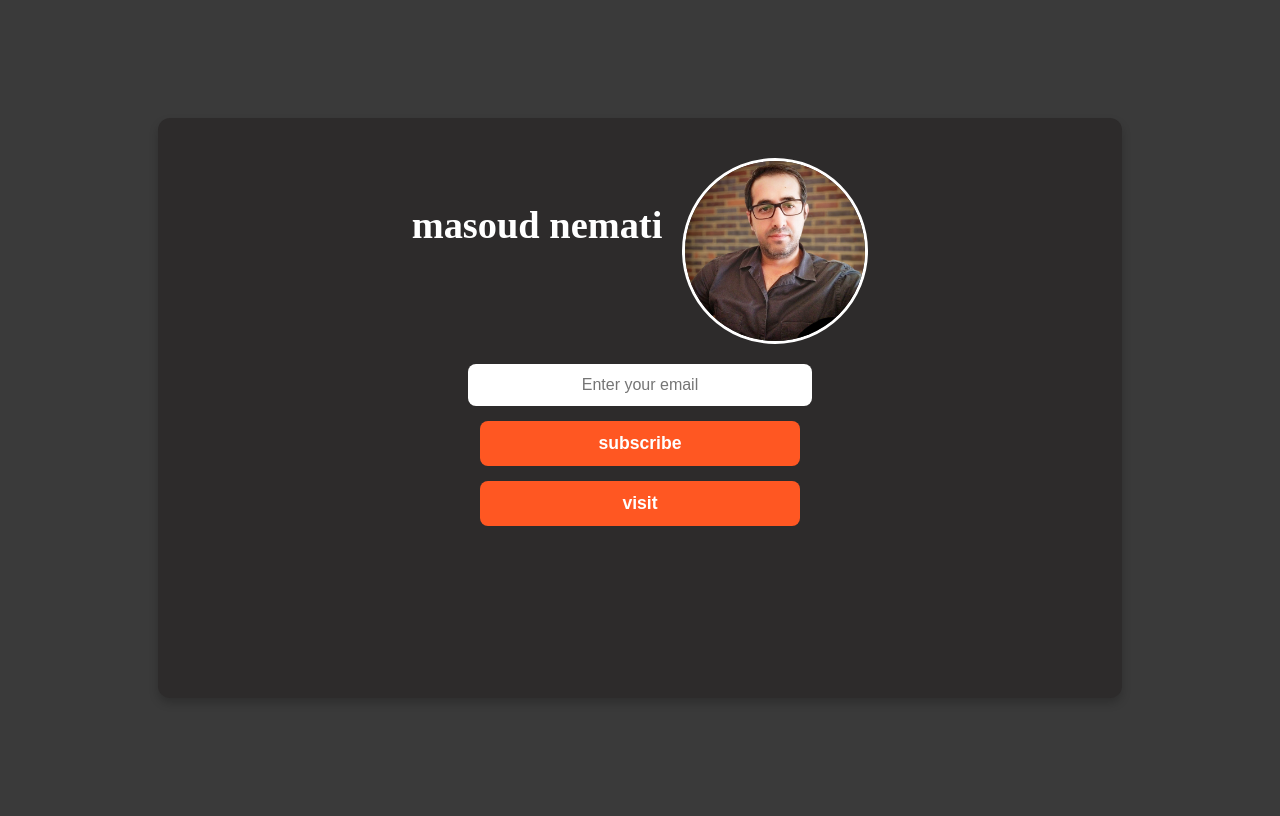
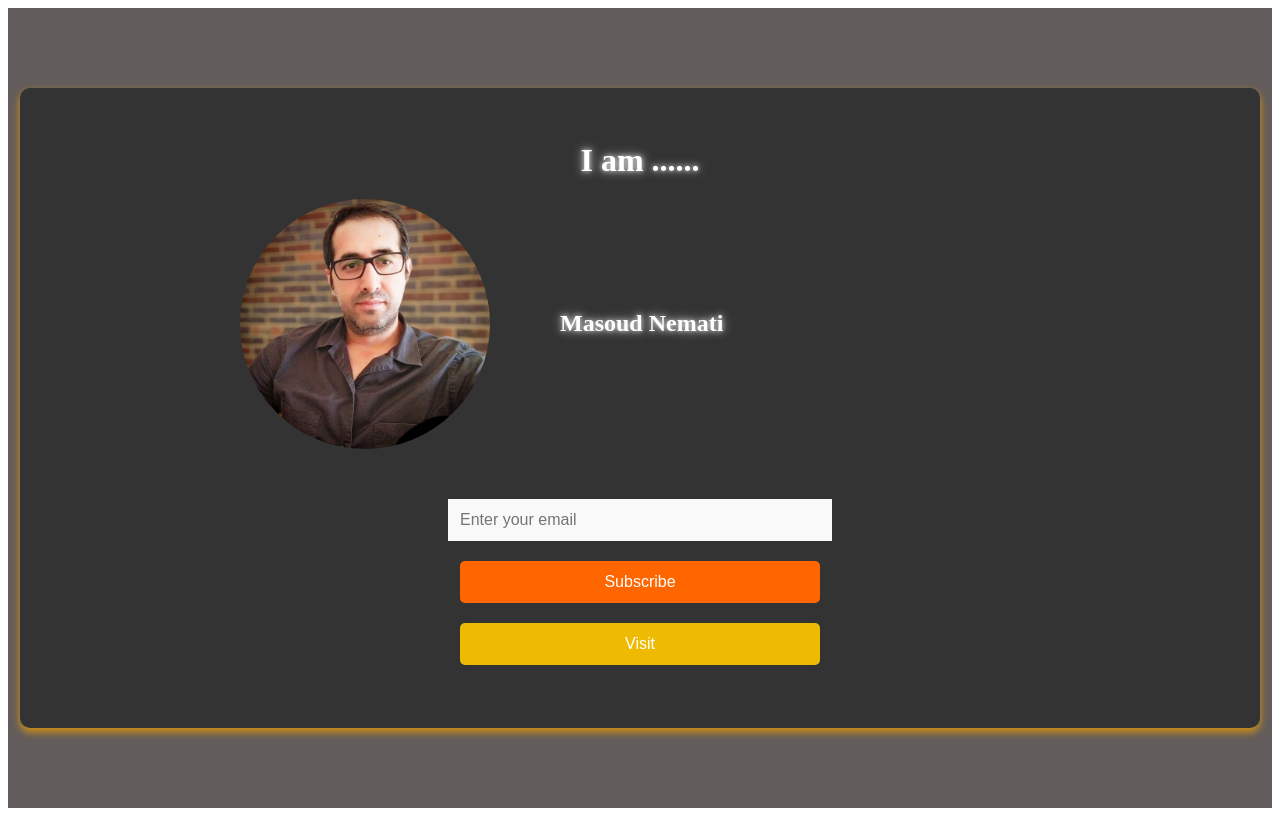
Before and after one commit to masoud-nemati/mysitereact, a React (Create React App) app in the folder my-app/: page /skills in a window 1280 px wide. Built offline with nearby package versions, Linux system fonts and the light colour scheme.

Commit message:
login page

```diff
--- a/my-app/src/App.js
+++ b/my-app/src/App.js
@@ -8,21 +8,22 @@ import Home from './components/homecomp';
 import AboutUs from './components/About Us';
 import LoginPage from './components/logincomp';
 import Skills from './components/skillscomp';
+import CommentSection from './components/compsection';
 import "./styles/appstyle.css";
-import "./styles/aboutstyle.css"
+import "./styles/aboutstyle.css";
 
 const LocationBasedLayout = ({ onLogout }) => {
   const location = useLocation();
   const navigate = useNavigate();
-  const showImageGallery = location.pathname === "/home";
 
-  // استفاده از effect برای کنترل اسکرول
+  // فقط در صفحه home کامپوننت‌ها را نمایش می‌دهیم
+  const showAboutUsAndComments = location.pathname === "/home";
+
   useEffect(() => {
     const handleScroll = () => {
       const scrollPosition = window.scrollY + window.innerHeight;
       const documentHeight = document.documentElement.scrollHeight;
 
-      // اگر کاربر به انتهای صفحه رسید، اسکرول را متوقف می‌کنیم
       if (scrollPosition >= documentHeight) {
         window.scrollTo(0, documentHeight); // اسکرول را در انتها ثابت می‌کند
       }
@@ -34,7 +35,6 @@ const LocationBasedLayout = ({ onLogout }) => {
       window.removeEventListener('scroll', handleScroll);
     };
   }, []);
-
 
   return (
     <div className='app-style'>
@@ -48,10 +48,16 @@ const LocationBasedLayout = ({ onLogout }) => {
         <Route path="/about" element={<AboutUs />} />
         <Route path='/skills' element={<Skills />} />
       </Routes>
-      {showImageGallery && <Imagecallery />}
-      <div id="about-us">
-        <AboutUs />
-      </div>
+
+      {/* فقط در صفحه home نمایش داده می‌شود */}
+      {showAboutUsAndComments && (
+        <>
+          <Imagecallery />
+          <AboutUs />
+          <CommentSection />
+        </>
+      )}
+
       <Footer />
     </div>
   );
--- /dev/null
+++ b/my-app/src/components/compsection.js
@@ -0,0 +1,67 @@
+import { useState, useEffect } from "react";
+import "../styles/CommentSection.css"; // ایمپورت استایل‌ها
+
+export default function CommentSection() {
+  const [comments, setComments] = useState([]);
+  const [name, setName] = useState("");
+  const [text, setText] = useState("");
+  const [isLoggedIn, setIsLoggedIn] = useState(true);  // وضعیت ورود (برای ارسال نظرات)
+
+  // بارگذاری نظرات از localStorage
+  useEffect(() => {
+    if (isLoggedIn) {
+      const savedComments = localStorage.getItem('comments');
+      if (savedComments) {
+        setComments(JSON.parse(savedComments));
+      }
+    }
+  }, [isLoggedIn]);
+
+  // ذخیره نظرات در localStorage هر بار که نظرات تغییر می‌کنند
+  useEffect(() => {
+    if (comments.length > 0 && isLoggedIn) {
+      localStorage.setItem('comments', JSON.stringify(comments));
+    }
+  }, [comments, isLoggedIn]);
+
+  // اضافه کردن نظر
+  const addComment = () => {
+    if (name.trim() && text.trim()) {
+      const newComment = { id: Date.now(), name, text };
+      setComments([...comments, newComment]);
+      setName("");
+      setText("");
+    }
+  };
+
+  return (
+    <div className="comment-section">
+      <h2>نظرات و پیشنهادات</h2>
+
+      {isLoggedIn ? (
+        <div>
+          <input
+            type="text"
+            placeholder="your name"
+            value={name}
+            onChange={(e) => setName(e.target.value)}
+            className="input-field"
+          />
+          <textarea
+            placeholder="نظر خود را بنویسید..."
+            value={text}
+            onChange={(e) => setText(e.target.value)}
+            className="textarea-field"
+          />
+          <button onClick={addComment} className="submit-button">
+            send
+          </button>
+        </div>
+      ) : (
+        <p>برای ارسال نظر باید وارد شوید.</p>
+      )}
+
+      {/* بخش نمایش نظرات حذف شده است */}
+    </div>
+  );
+}
--- a/my-app/src/components/heder2.js
+++ b/my-app/src/components/heder2.js
@@ -18,9 +18,9 @@ const Header2 = ({ onLogout }) => {
                             <i className="fas fa-home"></i>
                         </Link>
                     </li> */}
-                    <li className="border-li">
+                    {/* <li className="border-li">
                         <Link to="/about">About Us</Link>
-                    </li>
+                    </li> */}
                     <li className="border-li">
                         <Link to="/services">Services</Link>
                     </li>
--- a/my-app/src/components/logincomp.js
+++ b/my-app/src/components/logincomp.js
@@ -1,36 +1,35 @@
 
-import React, { useState } from 'react';
+import React, { useState } from "react";
 import "../styles/loginstyle.css";
-import profilePic from '../images/img2.jpg'; // مسیر عکس پروفایل خود را وارد کنید
+import profilePic from "../images/img2.jpg"; // مسیر عکس پروفایل خود را وارد کنید
 
 const LoginPage = ({ onLogin }) => {
-  const [email, setEmail] = useState('');
+  const [email, setEmail] = useState("");
 
   const handleLogin = () => {
-    // اعتبارسنجی ایمیل و یا اقدامات دیگر قبل از ورود
     onLogin();
   };
 
   return (
     <div className="login-page">
       <div className="login-card">
+        <h1>I am ......</h1>
         <div className="profile-container">
-        <div className="profile-info">
-          <h2>masoud nemati</h2>
-          <p></p>
+          <img className="profile-pic" src={profilePic} alt="Profile" />
+          <h2 className="username">Masoud Nemati</h2>
         </div>
-        <img className="img-login" src={profilePic} alt="Profile" className="profile-pic" />
-
-       </div>
-      <div className='div-input-login'>
+        <div className="div-input-login">
           <input
             type="email"
             placeholder="Enter your email"
             value={email}
             onChange={(e) => setEmail(e.target.value)}
+            className="styled-input"
           />
-        <button >subscribe</button>
-        <button onClick={handleLogin}>visit</button>
+          <button className="btn subscribe-btn">Subscribe</button>
+          <button className="btn visit-btn" onClick={handleLogin}>
+            Visit
+          </button>
         </div>
       </div>
     </div>
@@ -38,3 +37,60 @@ const LoginPage = ({ onLogin }) => {
 };
 
 export default LoginPage;
+
+
+
+
+
+
+
+
+
+
+
+
+
+
+
+
+
+
+// import React, { useState } from 'react';
+// import "../styles/loginstyle.css";
+// import profilePic from '../images/img2.jpg'; // مسیر عکس پروفایل خود را وارد کنید
+
+// const LoginPage = ({ onLogin }) => {
+//   const [email, setEmail] = useState('');
+
+//   const handleLogin = () => {
+//     // اعتبارسنجی ایمیل و یا اقدامات دیگر قبل از ورود
+//     onLogin();
+//   };
+
+//   return (
+//     <div className="login-page">
+//     <div className="login-card">
+//       <div className="profile-container">
+//         <div className="profile-info">
+//           <h2>masoud nemati</h2>
+//           <p></p>
+//         </div>
+//         <img className="img-login" src={profilePic} alt="Profile" className="profile-pic" />
+
+//        </div>
+//       <div className='div-input-login'>
+//         <input
+//         type="email"
+//         placeholder="Enter your email"
+//         value={email}
+//         onChange={(e) => setEmail(e.target.value)}
+//         />
+//         <button >subscribe</button>
+//         <button onClick={handleLogin}>visit</button>
+//       </div>
+//     </div>
+//   </div>
+//   );
+// };
+
+// export default LoginPage;
--- /dev/null
+++ b/my-app/src/styles/CommentSection.css
@@ -0,0 +1,94 @@
+.comment-section {
+    width: 1300px;/* عرض 1100 پیکسل */
+    margin: 30px auto;  /* مرکز چین کردن کامپوننت */
+    padding: 25px;
+    background-color: #f9fafb;
+    border-radius: 15px;
+    box-shadow: 0px 4px 8px #fffefcff;
+
+  }
+
+  .comment-section h2 {
+    font-size: 24px;
+    font-weight: 600;
+    color: #2d3748;
+    margin-bottom: 20px;
+    text-align: center;
+  }
+
+  .input-field,
+  .textarea-field {
+    width: 100%;
+    padding: 12px;
+    margin-bottom: 15px;
+    border: 1px solid #ddd;
+    border-radius: 8px;
+    font-size: 16px;
+    transition: all 0.3s ease-in-out;
+  }
+
+  .input-field:focus,
+  .textarea-field:focus {
+    border-color: #007bff;
+    outline: none;
+    box-shadow: 0 0 5px rgba(0, 123, 255, 0.5);
+  }
+
+  .textarea-field {
+    height: 120px;
+    resize: vertical;
+  }
+
+  .submit-button {
+    width: 100%;
+    padding: 12px;
+    background-color: #007bff;
+    color: white;
+    border: none;
+    border-radius: 8px;
+    font-size: 16px;
+    font-weight: 600;
+    cursor: pointer;
+    transition: all 0.3s ease-in-out;
+  }
+
+  .submit-button:hover {
+    background-color: #0056b3;
+    transform: scale(1.05);
+  }
+
+  .submit-button:active {
+    transform: scale(1);
+  }
+
+  .comment-box {
+    background-color: white;
+    padding: 15px;
+    margin-top: 20px;
+    border-radius: 8px;
+    box-shadow: 0 2px 8px rgba(0, 0, 0, 0.1);
+    transition: all 0.3s ease;
+  }
+
+  .comment-box:hover {
+    box-shadow: 0 4px 12px rgba(0, 0, 0, 0.2);
+  }
+
+  .comment-box p {
+    font-size: 15px;
+    color: #4a5568;
+  }
+
+  .delete-button {
+    margin-top: 8px;
+    background: none;
+    border: none;
+    color: #e53e3e;
+    cursor: pointer;
+    font-size: 14px;
+    font-weight: bold;
+  }
+
+  .delete-button:hover {
+    color: #c53030;
+  }
--- a/my-app/src/styles/aboutstyle.css
+++ b/my-app/src/styles/aboutstyle.css
@@ -1,5 +1,5 @@
 .about-main {
-  width: 100%;
+  width: 1250px;
   display: flex;
   align-items: center;
   justify-content: center;
@@ -7,7 +7,7 @@
   padding: 40px;
   margin-bottom: 20px;
   border-radius: 20px;
-  box-shadow: 0 10px 20px rgba(0, 0, 0, 0.2);
+  box-shadow: 0px 4px 8px #fffefcff;
 }
 
 .div-title {
@@ -32,7 +32,7 @@
 }
 
 .about-us {
-  width: 80%;
+  width: 1100px;
   padding: 30px;
   background-color: #fff;
   border-radius: 10px;
@@ -65,6 +65,7 @@
   transition: transform 0.3s ease;
 }
 
+
 .about-us-image:hover {
   transform: scale(1.05);
   filter: brightness(1.1);  /* افزایش روشنایی تصویر */
--- a/my-app/src/styles/imagesstyle.css
+++ b/my-app/src/styles/imagesstyle.css
@@ -1,6 +1,6 @@
 .img-heder{
     margin-bottom: 20px;
-    width: 80%;
+    width: 1300px;
     height: 500px;
     box-shadow: 0px 4px 8px #fffefcff;
     border-radius: 50px;
@@ -48,14 +48,15 @@ width: 70%;
 
 
 .image-container {
+    width: 1300px;
     position: relative;
     display: inline-block;
     cursor: pointer;
 }
 
 .img-heder {
-    width: 1200px; /* عرض ثابت */
-    height: 500px; /* ارتفاع ثابت */
+    width: 1300x; /* عرض ثابت */
+    height: 600x; /* ارتفاع ثابت */
     object-fit: cover; /* برای برش تصویر بدون تغییر نسبت */
     border-radius: 8px; /* لبه‌های گرد (اختیاری) */
 }
--- a/my-app/src/styles/loginstyle.css
+++ b/my-app/src/styles/loginstyle.css
@@ -1,3 +1,155 @@
+.login-page {
+  display: flex;
+  justify-content: center;
+  align-items: center;
+  height: 100vh;
+  background-color: #625c5c;
+}
+
+.login-card {
+  width: 1200px;
+  height: 600px;
+  background-color: #333333;
+  border-radius: 10px;
+  padding: 20px;
+  box-shadow: 0 4px 8px rgba(216, 149, 15, 0.979);
+  display: flex;
+  flex-direction: column;
+  justify-content: center;
+  align-items: center;
+  position: relative;
+}
+
+
+h1 {
+  font-size: 32px;
+  margin-bottom: 20px;
+  text-align: center;
+  color: #fff;
+  text-shadow: 0 0 5px rgba(255, 255, 255, 0.7), 0 0 10px rgba(255, 255, 255, 0.5), 0 0 15px rgba(255, 255, 255, 0.3); /* جلوه درخشان */
+  transition: color 0.3s ease, text-shadow 0.3s ease;
+}
+
+h1:hover {
+  color: #ff6600;
+  text-shadow: 0 0 10px rgba(255, 102, 0, 0.7), 0 0 20px rgba(255, 102, 0, 0.5), 0 0 30px rgba(255, 102, 0, 0.3); /* تغییر جلوه درخشان هنگام هاور */
+}
+
+.profile-container {
+  display: flex;
+  justify-content: center;
+  align-items: center;
+  width: 100%;
+  margin-bottom: 40px;
+  }
+
+  .profile-pic {
+    width: 250px;
+    height: 250px;
+    border-radius: 50%;
+    object-fit: cover;
+    transition: transform 0.3s ease, box-shadow 0.3s ease;
+  }
+
+  .profile-pic:hover {
+    transform: scale(1.1);
+    box-shadow: 0 0 15px rgba(255, 102, 0, 0.8), 0 0 30px rgba(255, 102, 0, 0.6);
+  }
+
+
+.username {
+  font-size: 24px;
+  font-weight: bold;
+  text-align: left;
+  width: 40%;
+  margin-left: 70px;
+  color: #fff;
+  text-shadow: 0 0 5px rgba(255, 255, 255, 0.7), 0 0 10px rgba(255, 255, 255, 0.5), 0 0 15px rgba(255, 255, 255, 0.3); /* جلوه درخشان */
+  transition: color 0.3s ease, text-shadow 0.3s ease;
+}
+
+.username:hover {
+  color: #ff6600;
+  text-shadow: 0 0 10px rgba(255, 102, 0, 0.7), 0 0 20px rgba(255, 102, 0, 0.5), 0 0 30px rgba(255, 102, 0, 0.3); /* تغییر جلوه درخشان هنگام هاور */
+}
+
+
+.div-input-login {
+  display: flex;
+  flex-direction: column;
+  align-items: center;
+  justify-content: center;
+  width: 100%;
+
+}
+
+.styled-input {
+  width: 30%;
+  padding: 12px;
+  margin: 10px 0;
+  border: none;
+  background-color: #f9f9f9;
+  color: #333;
+  font-size: 16px;
+  transition: all 0.3s ease;
+}
+
+
+
+
+.btn {
+  width: 30%;
+  padding: 12px;
+  margin: 10px 0;
+  border-radius: 5px;
+  border: none;
+  cursor: pointer;
+}
+
+
+.subscribe-btn {
+  background-color: #ff6600;
+  color: white;
+  padding: 12px 20px;
+  border: none;
+  border-radius: 5px;
+  font-size: 16px;
+  cursor: pointer;
+  transition: all 0.3s ease;
+}
+
+.subscribe-btn:hover {
+  background-color: #ff9900;
+  box-shadow: 0 4px 8px rgba(255, 153, 0, 0.6);
+  transform: translateY(-2px);
+}
+
+.visit-btn {
+  background-color: #f6c000f5;
+  color: white;
+  padding: 12px 20px;
+  border: none;
+  border-radius: 5px;
+  font-size: 16px;
+  cursor: pointer;
+  transition: all 0.3s ease;
+}
+
+.visit-btn:hover {
+  background-color: #e2b84d;
+  box-shadow: 0 4px 8px rgba(160, 120, 0, 0.6);
+  transform: translateY(-2px);
+}
+
+
+
+
+
+
+
+
+
+/*
 body{
   background-color: #3a3a3a;
 }
@@ -29,17 +181,15 @@ body{
   align-items: center;
 }
 
-/* پروفایل و عکس */
 .profile-container {
   display: flex;
   align-items: center;
   justify-content: center;
   width: 100%;
   margin-bottom: 20px;
-  gap: 20px; /* فاصله بین عکس و نام */
+  gap: 20px;
 }
 
-/* تنظیمات اطلاعات پروفایل */
 .profile-info {
   display: flex;
   flex-direction: column;
@@ -49,7 +199,6 @@ body{
   font-size: 1.6rem;
 }
 
-/* تصویر پروفایل */
 .profile-pic {
   width: 180px;
   height: 180px;
@@ -58,7 +207,6 @@ body{
   border: 3px solid #fff;
 }
 
-/* ورودی و دکمه‌ها */
 .div-input-login {
   display: flex;
   flex-direction: column;
@@ -95,4 +243,4 @@ button {
 button:hover {
   background: #d45a00;
   transform: scale(1.05);
-}
+} */
```
Also changed, not shown: 1 other file (tests, documents, lock files or other folders). Lines whose indentation alone changed are shown as unchanged.
